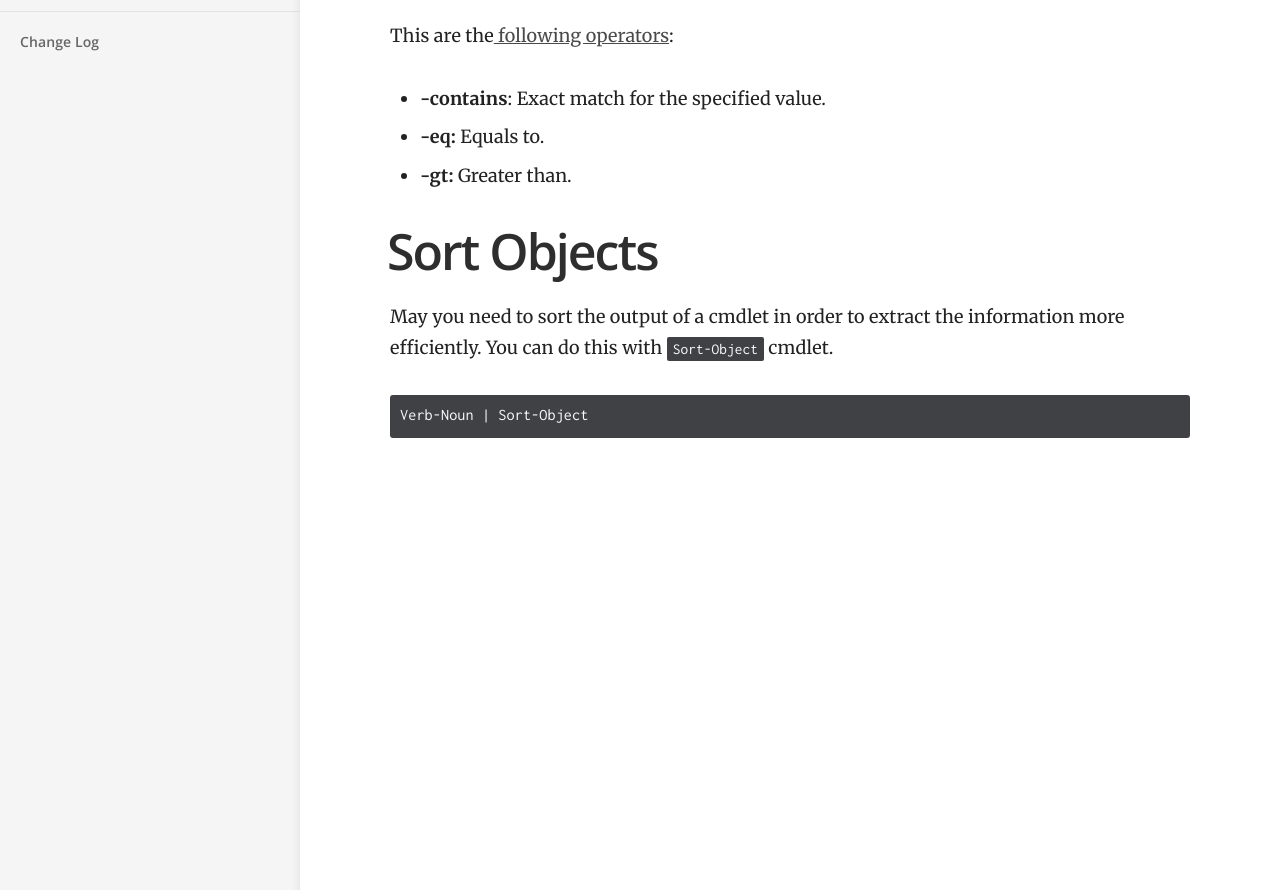
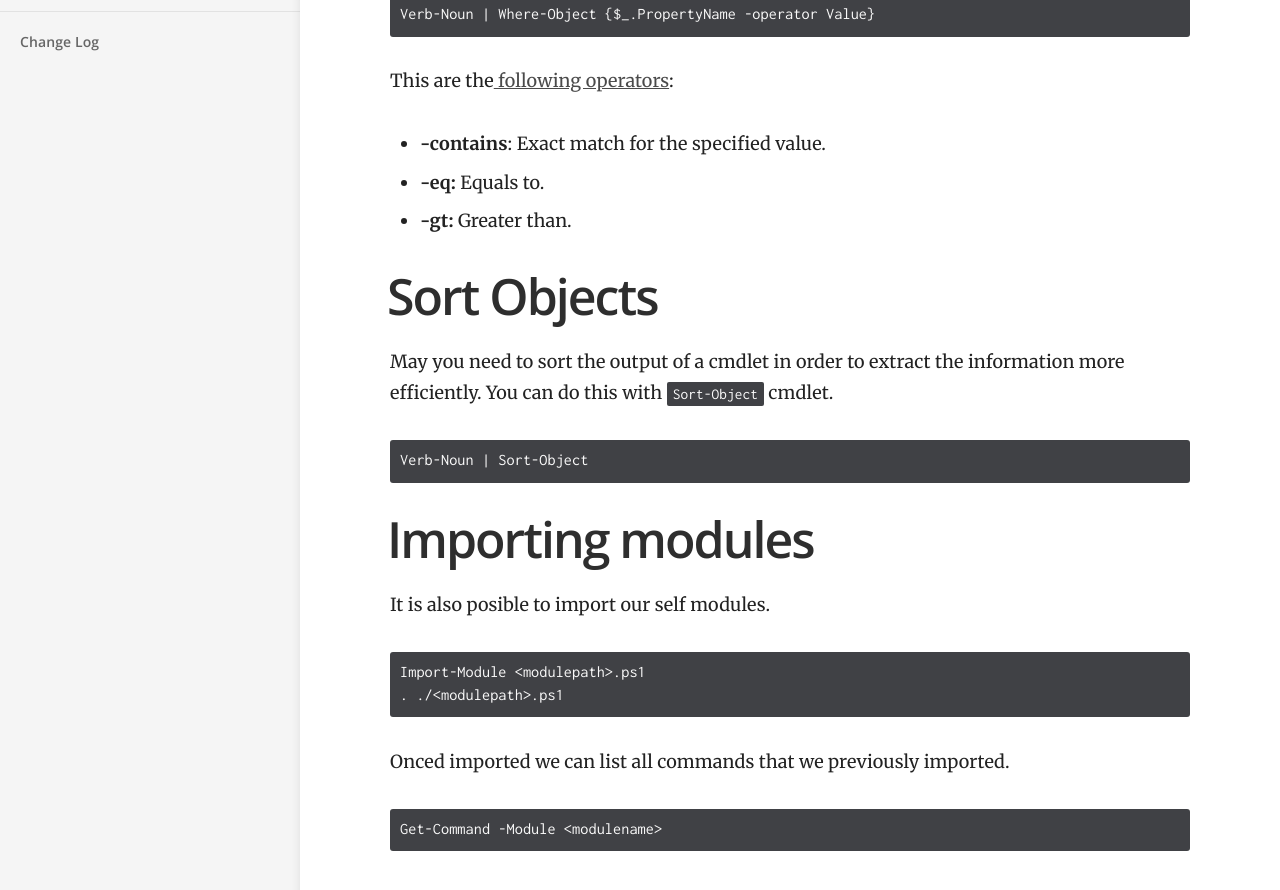
Before and after one commit to mvc1009/hackingnotes, a Jekyll site: the page built from _docs/other/hacking-with-powershell.md, in a window 1280 px wide and 900 px high, scrolled down 2419 px. Shown: the top 890 px of the window. Built offline with Jekyll 4.4.1, drawn with Linux system fonts in a browser that asks for light colours; some of the changed text lies outside the part shown.

Commit message:
adding new PS content

````diff
--- a/_docs/other/hacking-with-powershell.md
+++ b/_docs/other/hacking-with-powershell.md
@@ -30,6 +30,8 @@ Common verbs used are the[ following ones:](https://docs.microsoft.com/en-us/pow
 
 ```
 Get-Help cmdlet
+Get-Help cmdlet -Full
+Get-Help cmdlet -Examples
 ```
 
 > **Note**: To show some examples execute **Get-Help cmdlet -Examples**
@@ -83,3 +85,18 @@ May you need to sort the output of a cmdlet in order to extract the information
 ```
 Verb-Noun | Sort-Object
 ```
+
+# Importing modules
+
+It is also posible to import our self modules.
+
+```
+Import-Module <modulepath>.ps1
+. ./<modulepath>.ps1
+```
+
+Onced imported we can list all commands that we previously imported.
+
+```
+Get-Command -Module <modulename>
+```
````
Also changed, not shown: _docs/post-exploitation/transfering-files.md (+1 -0 lines).
